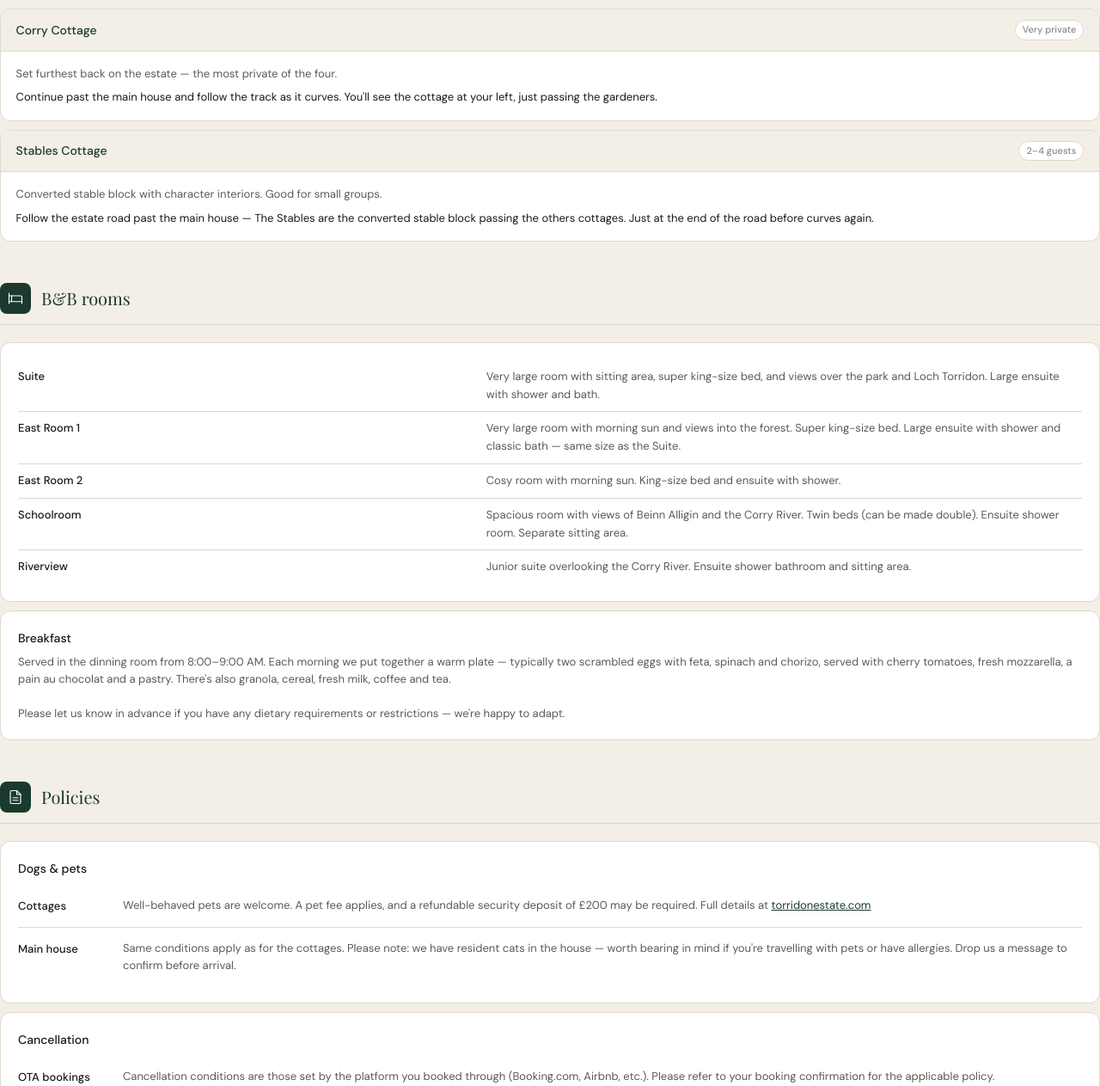
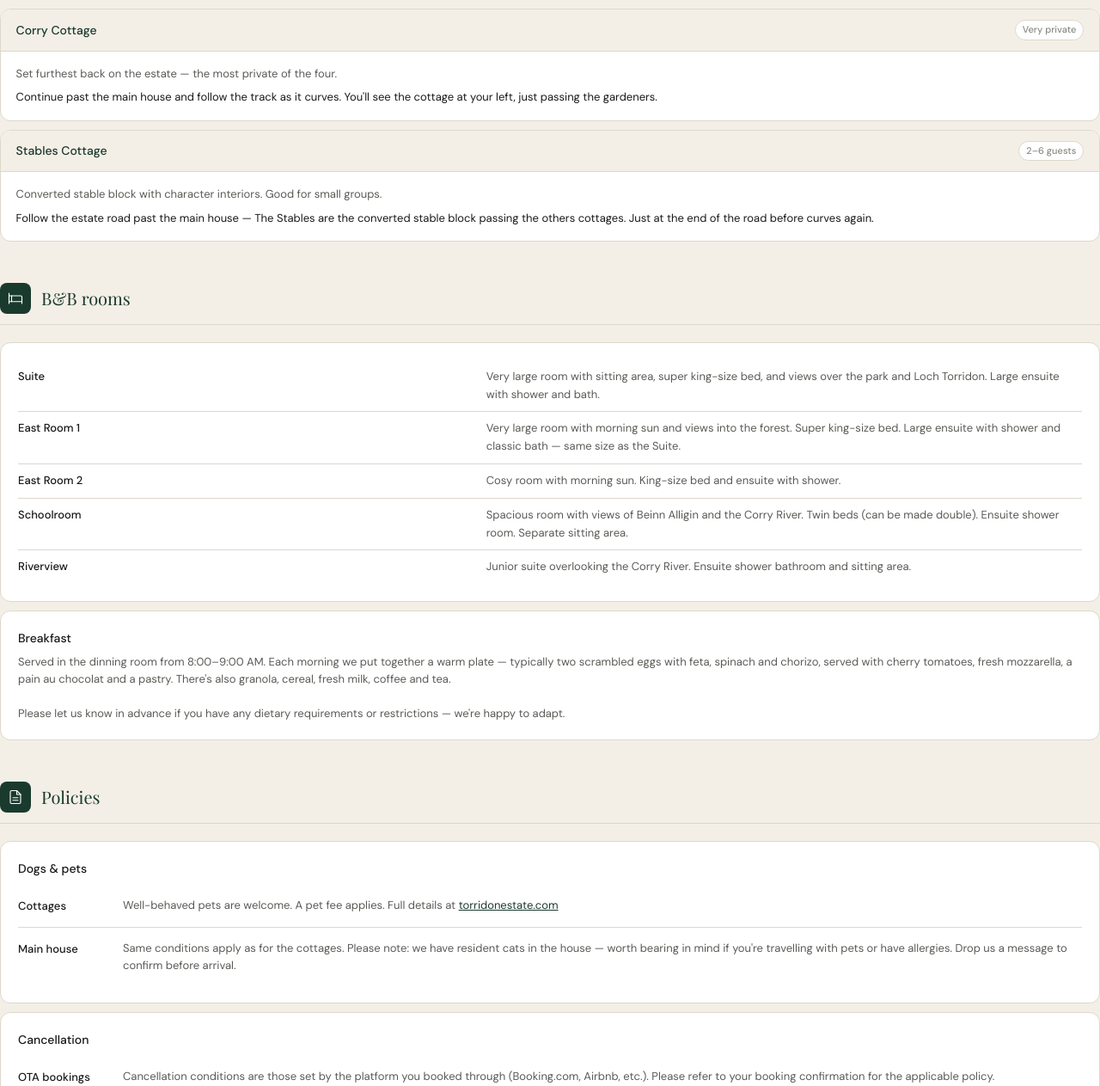
Before and after one commit to Torridonia/torridonestate, a plain HTML site: page index.html in a window 1280 px wide. Shown: the part 2721-3984 px from the top of the page at 86% size. Drawn offline with nearby package versions, Linux system fonts and the light colour scheme.

Commit message:
Update index.html

```diff
--- a/index.html
+++ b/index.html
@@ -231,7 +231,7 @@ footer strong{color:var(--white);font-weight:500}
         <div class="cottage-body"><div class="cottage-desc">Set furthest back on the estate — the most private of the four.</div><div class="cottage-directions">Continue past the main house and follow the track as it curves. You'll see the cottage at your left, just passing the gardeners.</div></div>
       </div>
       <div class="cottage-card">
-        <div class="cottage-head"><div class="cottage-name">Stables Cottage</div><span class="cottage-tag">2–4 guests</span></div>
+        <div class="cottage-head"><div class="cottage-name">Stables Cottage</div><span class="cottage-tag">2–6 guests</span></div>
         <div class="cottage-body"><div class="cottage-desc">Converted stable block with character interiors. Good for small groups.</div><div class="cottage-directions">Follow the estate road past the main house — The Stables are the converted stable block passing the others cottages. Just at the end of the road before curves again.</div></div>
       </div>
     </div>
@@ -265,7 +265,7 @@ footer strong{color:var(--white);font-weight:500}
     <div class="card">
       <div class="card-title">Dogs &amp; pets</div>
       <div style="margin-top:8px">
-        <div class="policy-row"><div class="policy-label">Cottages</div><div class="policy-val">Well-behaved pets are welcome. A pet fee applies, and a refundable security deposit of £200 may be required. Full details at <a href="https://torridonestate.com" style="color:var(--forest)">torridonestate.com</a></div></div>
+        <div class="policy-row"><div class="policy-label">Cottages</div><div class="policy-val">Well-behaved pets are welcome. A pet fee applies. Full details at <a href="https://torridonestate.com" style="color:var(--forest)">torridonestate.com</a></div></div>
         <div class="policy-row"><div class="policy-label">Main house</div><div class="policy-val">Same conditions apply as for the cottages. Please note: we have resident cats in the house — worth bearing in mind if you're travelling with pets or have allergies. Drop us a message to confirm before arrival.</div></div>
       </div>
     </div>
```
